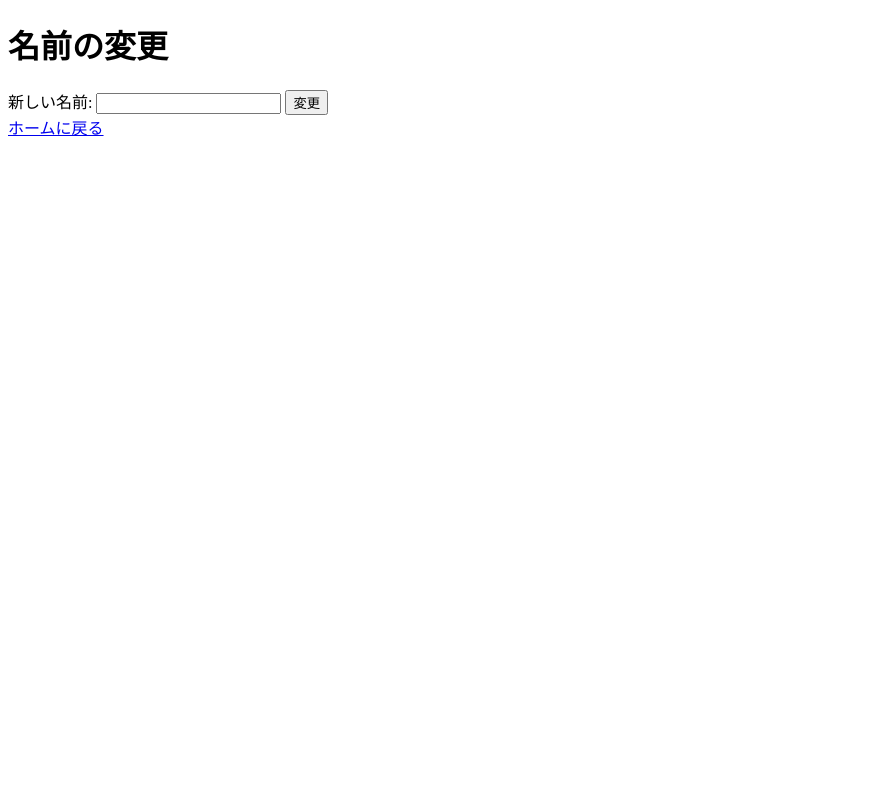
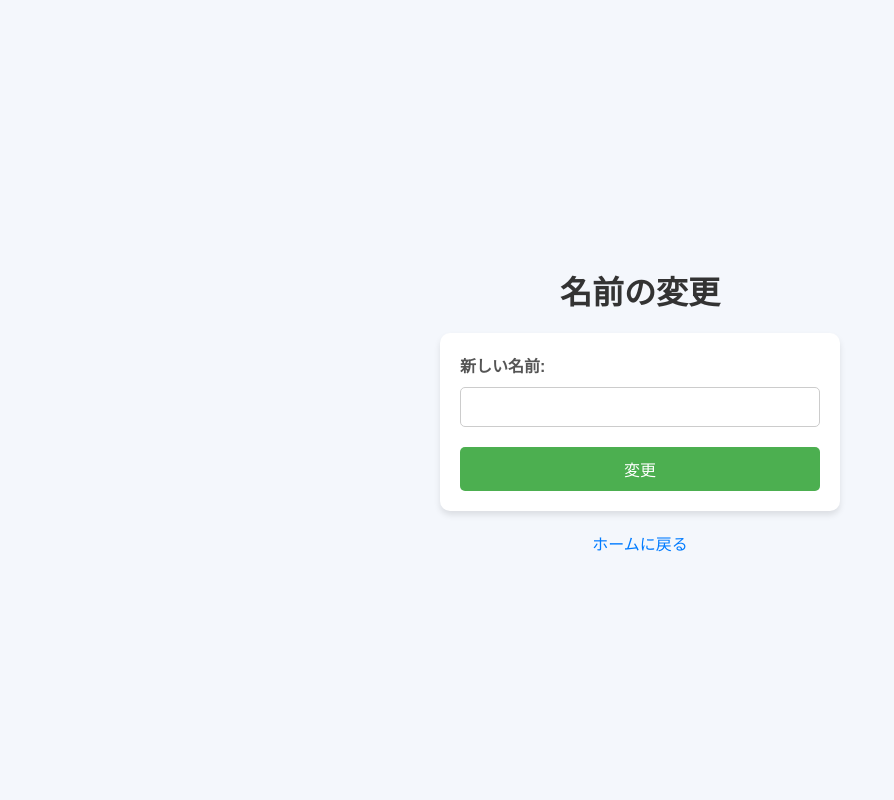
Before and after one commit to t22cs050/CareLink, a Django app: page /careLink/change_elder_name/ in a window 1280 px wide. Shown: the whole page, without its empty margins (0-894 px from the left). Run offline with Django 4.2, Linux system fonts and the light colour scheme; some libraries are stand-ins or nearby versions.

Commit message:
[add]名前の変更ページの見た目改善

```diff
--- a/careLink/templates/careLink/change_name.html
+++ b/careLink/templates/careLink/change_name.html
@@ -2,7 +2,86 @@
 <html lang="ja">
 <head>
     <meta charset="UTF-8">
+    <meta name="viewport" content="width=device-width, initial-scale=1.0">
     <title>名前の変更</title>
+    <style>
+        /* 全体のスタイル */
+        body {
+            font-family: Arial, sans-serif;
+            background-color: #f4f7fc;
+            margin: 0;
+            padding: 0;
+            display: flex;
+            flex-direction: column;
+            align-items: center;
+            justify-content: center;
+            height: 100vh;
+        }
+
+        /* ヘッダーのスタイル */
+        h1 {
+            color: #333;
+            margin-bottom: 20px;
+        }
+
+        /* フォームコンテナ */
+        form {
+            background-color: #fff;
+            padding: 20px;
+            border-radius: 10px;
+            box-shadow: 0 4px 6px rgba(0, 0, 0, 0.1);
+            width: 100%;
+            max-width: 400px;
+            box-sizing: border-box;
+        }
+
+        /* ラベルと入力欄のスタイル */
+        label {
+            display: block;
+            margin-bottom: 10px;
+            font-weight: bold;
+            color: #555;
+        }
+
+        input[type="text"] {
+            width: 100%;
+            padding: 10px;
+            border: 1px solid #ccc;
+            border-radius: 5px;
+            font-size: 1em;
+            box-sizing: border-box;
+            margin-bottom: 20px;
+        }
+
+        /* ボタンのスタイル */
+        button {
+            width: 100%;
+            padding: 10px;
+            background-color: #4CAF50;
+            color: white;
+            font-size: 1em;
+            border: none;
+            border-radius: 5px;
+            cursor: pointer;
+        }
+
+        button:hover {
+            background-color: #45a049;
+        }
+
+        /* ホームに戻るリンク */
+        a {
+            display: block;
+            margin-top: 20px;
+            color: #007BFF;
+            text-decoration: none;
+            text-align: center;
+        }
+
+        a:hover {
+            text-decoration: underline;
+        }
+    </style>
 </head>
 <body>
     <h1>名前の変更</h1>
```
Also changed, not shown: careLink/templates/careLink/elder_home.html (+26 -6 lines).
